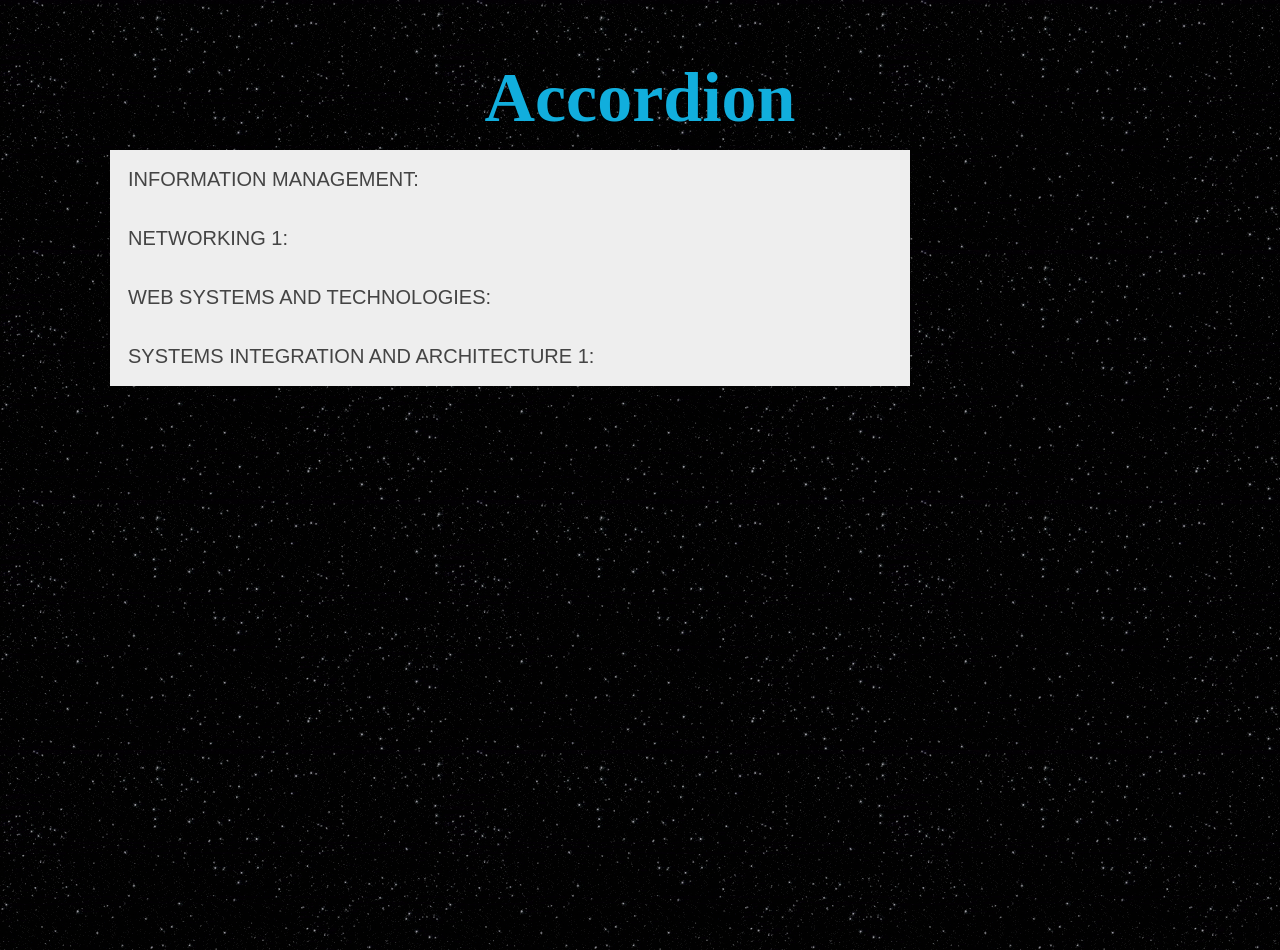
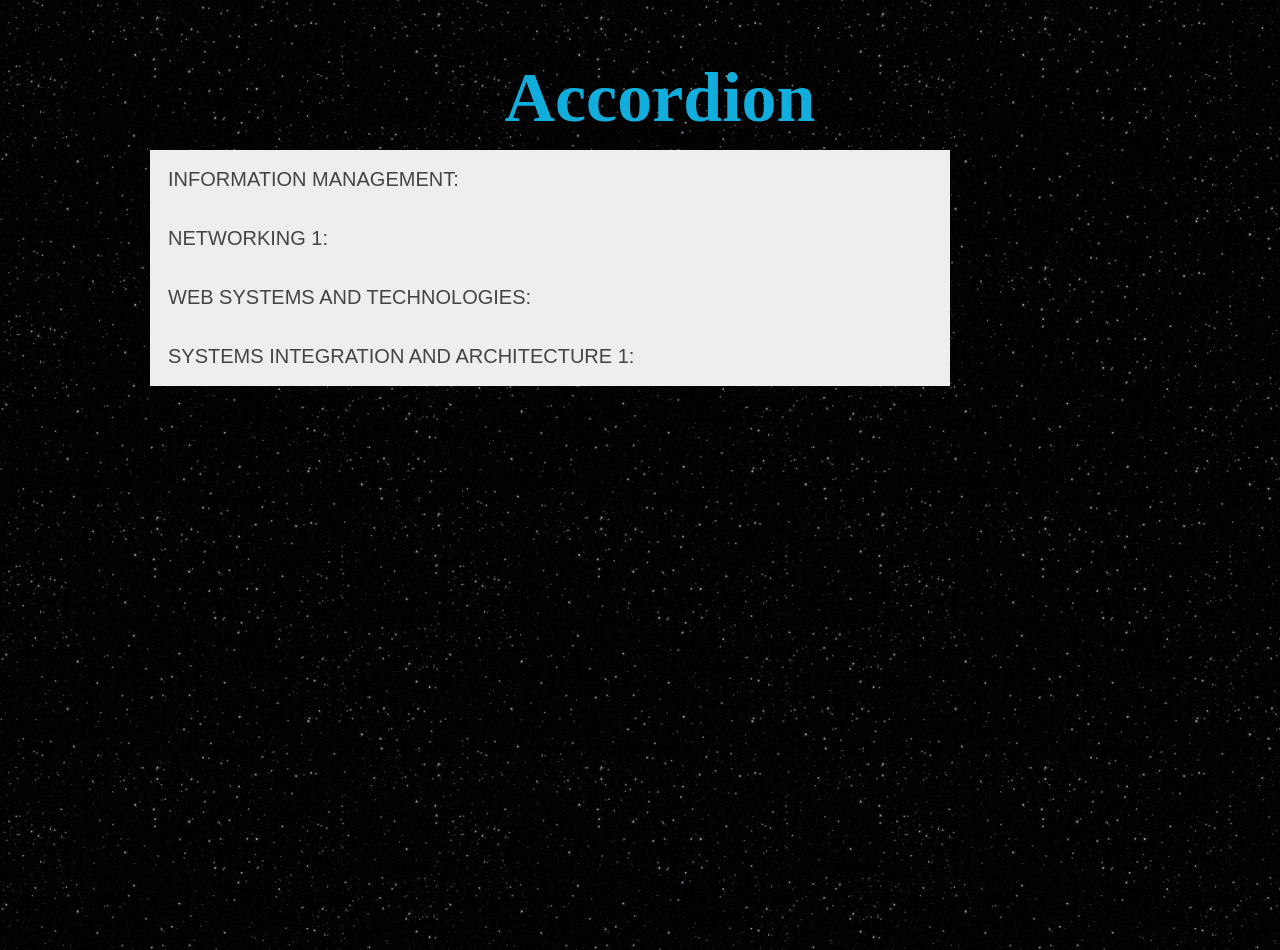
Before and after one commit to huwancarlows/MURILLO_ACCORDION_ASSIGN, a plain HTML site: page index.html in a window 1280 px wide. Drawn offline with Linux system fonts and the light colour scheme.

Commit message:
edit css

```diff
--- a/style.css
+++ b/style.css
@@ -3,17 +3,19 @@ body{
 }
 h2{
     color: rgb(17, 174, 221);
-    text-align: center;
+    text-align: center ;
     text-decoration: solid;
     font-size: 70px;
+    margin-left: 40px;
 }
 .box{
     position: absolute;
     width: 100vh;
     height: 100%;
     border-radius: 100px;
-    right: 370px;
+    right: 330px;
     top: 150px;
+
 }
 .accordion {
     background-color: #eee;
```
